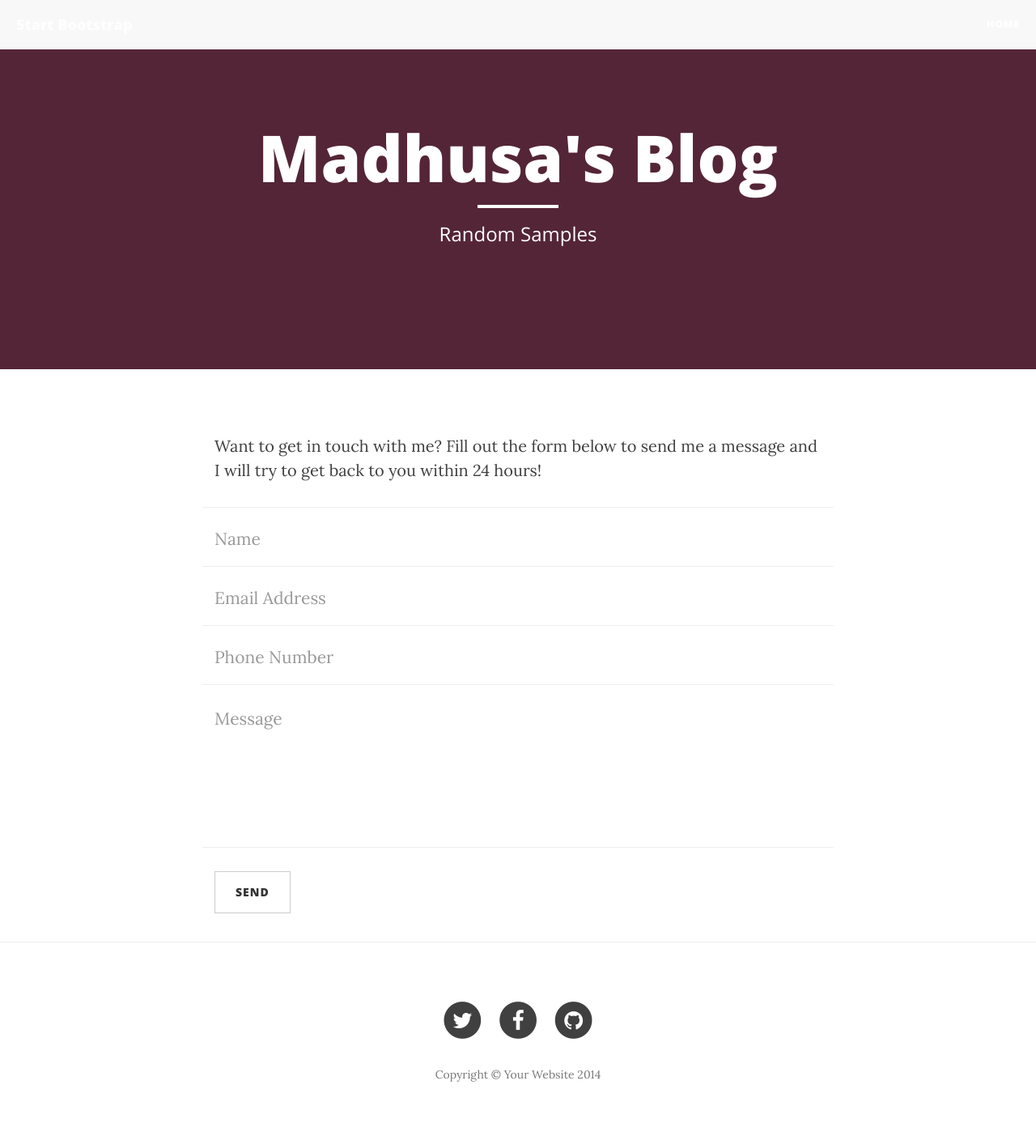
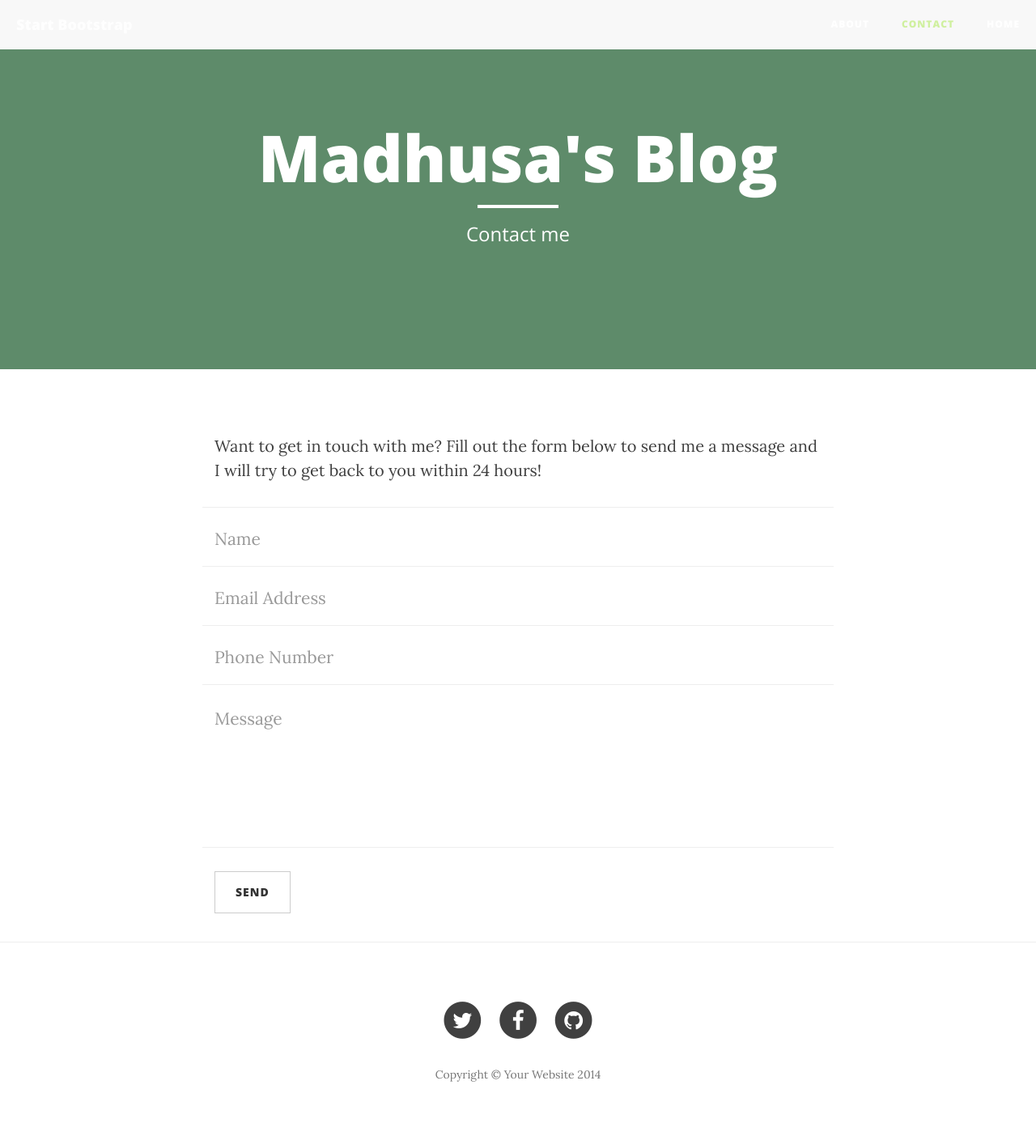
Before and after one commit to MadhusaK/Jekyll-blog, a Jekyll site: the page built from contact.html, in a window 1280 px wide. Shown: the whole page at 81% size. Built offline with Jekyll 4.4.1, drawn with Linux system fonts in a browser that asks for light colours; nearby versions of some CDN libraries; Markdown is read by kramdown in place of the engine named in the settings.

Commit message:
Fixed navigation errors. Added flavour text

```diff
--- a/_includes/header.html
+++ b/_includes/header.html
@@ -30,6 +30,7 @@
     <![endif]-->
 
 </head>
+
 <body>
     <!-- Navigation -->
     {% include nav.html %}
@@ -43,7 +44,7 @@
                     <div class="site-heading">
                         <h1>Madhusa's Blog</h1>
                         <hr class="small">
-                        <span class="subheading">Random Samples</span>
+                        <span class="subheading">{{page.flavour}}</span>
                     </div>
                 </div>
             </div>
--- a/about.html
+++ b/about.html
@@ -1,6 +1,8 @@
 ---
 layout: default
 title: "About"
+group: "navigation"
+flavour: "About me"
 ---
 
 <!-- Main Content -->
--- a/contact.html
+++ b/contact.html
@@ -1,6 +1,8 @@
 ---
 layout: default
-title: "Contact Us"
+title: "Contact"
+group: "navigation"
+flavour: "Contact me"
 ---
 
 <!-- Main Content -->
--- a/css/clean-blog.css
+++ b/css/clean-blog.css
@@ -59,7 +59,7 @@
 }
 
 .selected{
-  color: #CBE86B !important;
+  color: #CFF09E !important;
 }
 
 @media only screen and (min-width: 768px) {
--- a/index.html
+++ b/index.html
@@ -2,6 +2,7 @@
 layout: default
 title: "Home"
 group: "navigation"
+flavour: "Random samples"
 ---
 
     <!-- Main Content -->
```
Also changed, not shown: _includes/pages_list (+7 -11 lines), img/home-bg.jpg.
